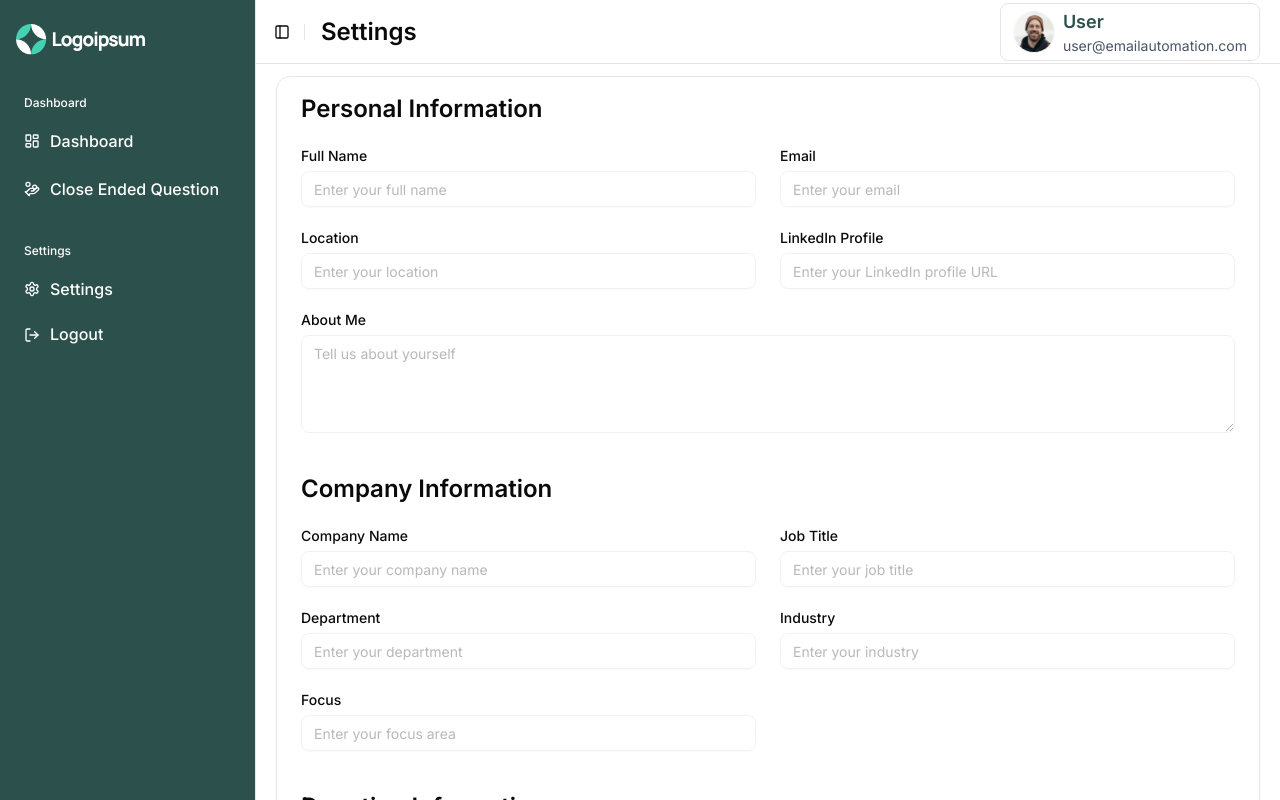
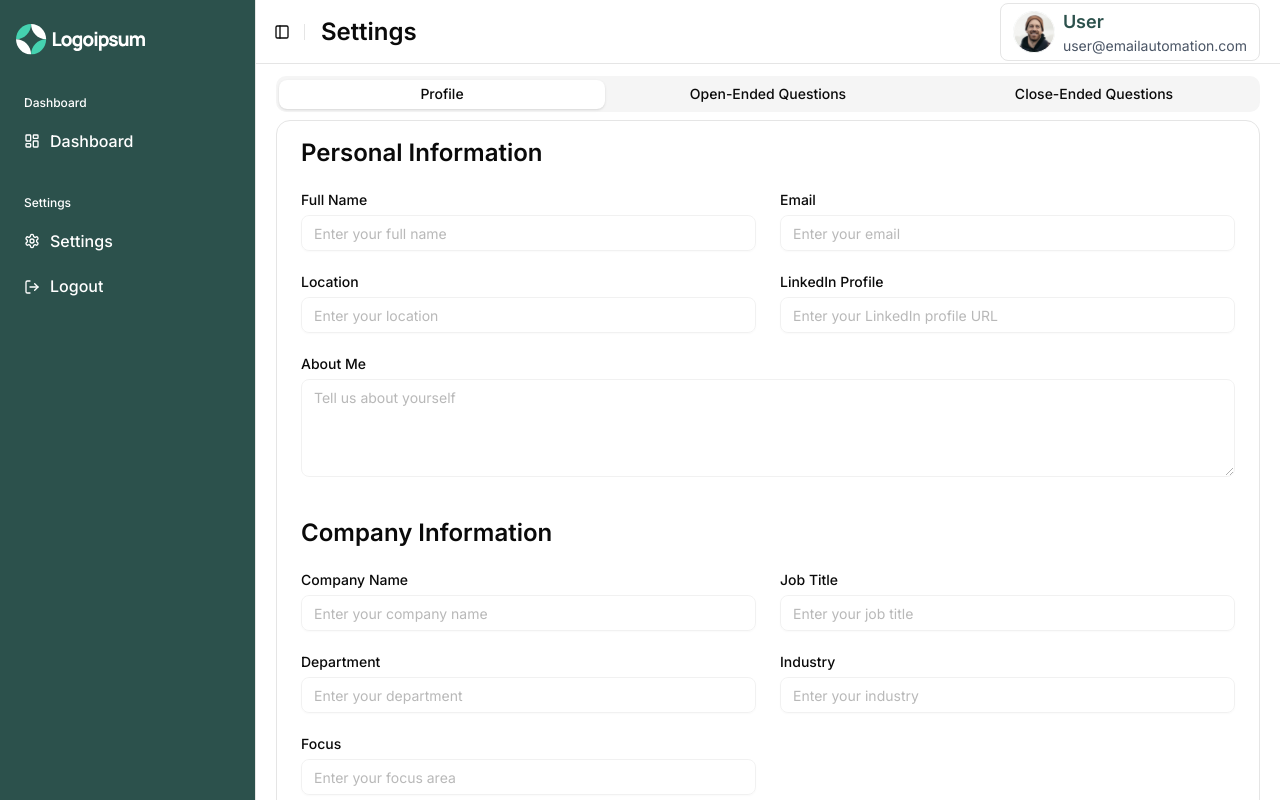
Before and after one commit to Moeed-Tahir/email-automation, a Next.js app: page /1/profile in a window 1280 px wide. Shown: the top 800 px of the page. Built offline with nearby package versions, Linux system fonts and the light colour scheme; a web font is replaced by a local one.

Commit message:
add some changes

```diff
--- a/package.json
+++ b/package.json
@@ -20,6 +20,7 @@
     "@radix-ui/react-select": "^2.2.2",
     "@radix-ui/react-separator": "^1.1.4",
     "@radix-ui/react-slot": "^1.2.2",
+    "@radix-ui/react-tabs": "^1.1.12",
     "@radix-ui/react-tooltip": "^1.2.4",
     "@supabase/supabase-js": "^2.49.4",
     "axios": "^1.8.4",
--- a/src/app/[user]/profile/page.jsx
+++ b/src/app/[user]/profile/page.jsx
@@ -10,6 +10,8 @@
 import { SidebarInset } from "@/components/ui/sidebar";
 import { useRouter } from "next/navigation";
 import { Dialog, DialogTrigger, DialogContent, DialogFooter } from "@/components/ui/dialog";
+import { Tabs, TabsContent, TabsList, TabsTrigger } from "@/components/ui/tabs";
+import CloseEndedQuestionsPage from "../close-ended-question/page";
 
 export default function Page() {
   const [profileData, setProfileData] = useState({
@@ -30,6 +32,7 @@
     focus: ""
   });
   const [formData, setFormData] = useState({ ...profileData });
+  const [activeTab, setActiveTab] = useState("profile");
 
   const [isEditing, setIsEditing] = useState(false);
   const [isDeleting, setIsDeleting] = useState(false);
@@ -112,6 +115,20 @@
   return (
     <SidebarInset>
       <div className="flex flex-1 flex-col w-full mx-auto py-3 px-5 space-y-10">
+        <Tabs defaultValue="profile" className="w-full">
+          <TabsList className="grid w-full grid-cols-3">
+            <TabsTrigger value="profile" onClick={() => setActiveTab("profile")}>
+              Profile
+            </TabsTrigger>
+            <TabsTrigger value="open-ended" onClick={() => setActiveTab("open-ended")}>
+              Open-Ended Questions
+            </TabsTrigger>
+            <TabsTrigger value="close-ended" onClick={() => setActiveTab("close-ended")}>
+              Close-Ended Questions
+            </TabsTrigger>
+          </TabsList>
+
+          <TabsContent value="profile">
             <div className="flex flex-1 flex-col w-full mx-auto py-4 px-6 space-y-10 border rounded-xl">
               <div className="space-y-6">
                 <h2 className="text-2xl font-semibold">Personal Information</h2>
@@ -230,29 +247,6 @@
                 </div>
               </div>
 
-          {/* Open Ended Question */}
-          <div className="space-y-6">
-            <h2 className="text-2xl font-semibold">Open-Ended Question</h2>
-            <Input
-              id="howHeard"
-              value={formData.howHeard}
-              placeholder="Enter Question"
-              onChange={(e) =>
-                setFormData((prev) => ({ ...prev, howHeard: e.target.value }))
-              }
-              disabled={!isEditing}
-            />
-            <Input
-              id="questionSolution"
-              value={formData.questionSolution}
-              placeholder="Enter Question"
-              onChange={(e) =>
-                setFormData((prev) => ({ ...prev, questionSolution: e.target.value }))
-              }
-              disabled={!isEditing}
-            />
-          </div>
-
               {/* Edit/Save/Cancel Buttons */}
               <div className="flex flex-wrap gap-4 pt-4">
                 {!isEditing ? (
@@ -316,6 +310,38 @@
                 </Dialog>
               </div>
             </div>
+          </TabsContent>
+
+          <TabsContent value="open-ended">
+            <div className="flex flex-1 flex-col w-full mx-auto py-4 px-6 space-y-10 border rounded-xl">
+              <div className="space-y-6">
+                <h2 className="text-2xl font-semibold">Open-Ended Questions</h2>
+                <Input
+                  id="howHeard"
+                  value={formData.howHeard}
+                  placeholder="Enter Question"
+                  onChange={(e) =>
+                    setFormData((prev) => ({ ...prev, howHeard: e.target.value }))
+                  }
+                  disabled={!isEditing}
+                />
+                <Input
+                  id="questionSolution"
+                  value={formData.questionSolution}
+                  placeholder="Enter Question"
+                  onChange={(e) =>
+                    setFormData((prev) => ({ ...prev, questionSolution: e.target.value }))
+                  }
+                  disabled={!isEditing}
+                />
+              </div>
+            </div>
+          </TabsContent>
+
+          <TabsContent value="close-ended">
+            <CloseEndedQuestionsPage />
+          </TabsContent>
+        </Tabs>
       </div>
     </SidebarInset>
   );
--- a/src/components/app-sidebar.jsx
+++ b/src/components/app-sidebar.jsx
@@ -2,9 +2,6 @@
 
 import * as React from "react";
 import {
-  CircleHelp,
-  HandCoins,
-  HeartHandshake,
   LayoutDashboardIcon,
   LogOut,
   Settings,
@@ -39,11 +36,6 @@
     //   url: `/${userId}/bidding-requests`,
     //   icon: HandCoins,
     // },
-    {
-      title: "Close Ended Question",
-      url: `/${userId}/close-ended-question`,
-      icon: HandCoins,
-    },
     // {
     //   title: "Donations",
     //   url: `/${userId}/donation`,
--- /dev/null
+++ b/src/components/ui/tabs.jsx
@@ -0,0 +1,62 @@
+"use client"
+
+import * as React from "react"
+import * as TabsPrimitive from "@radix-ui/react-tabs"
+
+import { cn } from "@/lib/utils"
+
+function Tabs({
+  className,
+  ...props
+}) {
+  return (
+    (<TabsPrimitive.Root
+      data-slot="tabs"
+      className={cn("flex flex-col gap-2", className)}
+      {...props} />)
+  );
+}
+
+function TabsList({
+  className,
+  ...props
+}) {
+  return (
+    (<TabsPrimitive.List
+      data-slot="tabs-list"
+      className={cn(
+        "bg-muted text-muted-foreground inline-flex h-9 w-fit items-center justify-center rounded-lg p-[3px]",
+        className
+      )}
+      {...props} />)
+  );
+}
+
+function TabsTrigger({
+  className,
+  ...props
+}) {
+  return (
+    (<TabsPrimitive.Trigger
+      data-slot="tabs-trigger"
+      className={cn(
+        "data-[state=active]:bg-background dark:data-[state=active]:text-foreground focus-visible:border-ring focus-visible:ring-ring/50 focus-visible:outline-ring dark:data-[state=active]:border-input dark:data-[state=active]:bg-input/30 text-foreground dark:text-muted-foreground inline-flex h-[calc(100%-1px)] flex-1 items-center justify-center gap-1.5 rounded-md border border-transparent px-2 py-1 text-sm font-medium whitespace-nowrap transition-[color,box-shadow] focus-visible:ring-[3px] focus-visible:outline-1 disabled:pointer-events-none disabled:opacity-50 data-[state=active]:shadow-sm [&_svg]:pointer-events-none [&_svg]:shrink-0 [&_svg:not([class*='size-'])]:size-4",
+        className
+      )}
+      {...props} />)
+  );
+}
+
+function TabsContent({
+  className,
+  ...props
+}) {
+  return (
+    (<TabsPrimitive.Content
+      data-slot="tabs-content"
+      className={cn("flex-1 outline-none", className)}
+      {...props} />)
+  );
+}
+
+export { Tabs, TabsList, TabsTrigger, TabsContent }
```
Also changed, not shown: 1 other file (tests, documents, lock files or other folders). Lines whose indentation alone changed are shown as unchanged.
